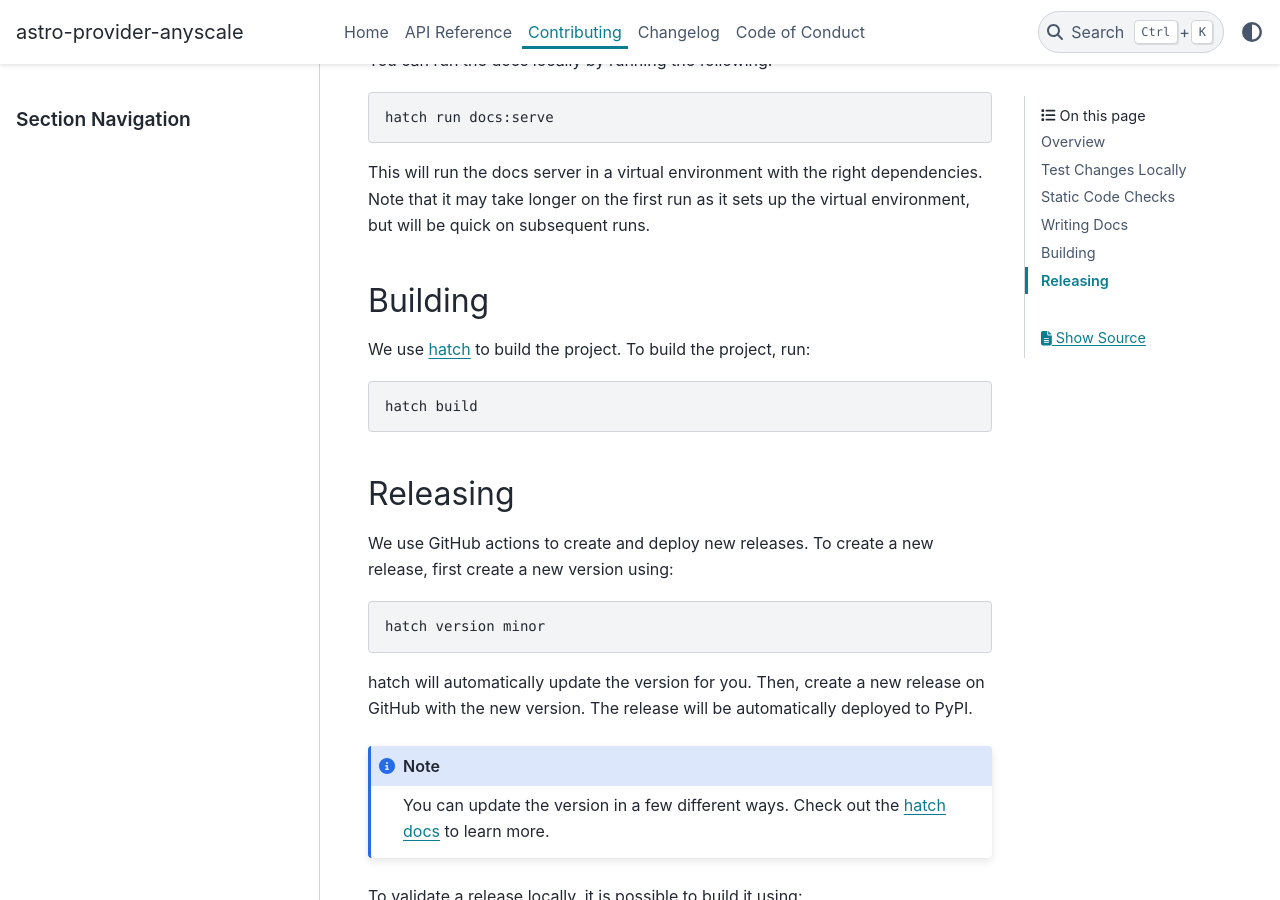
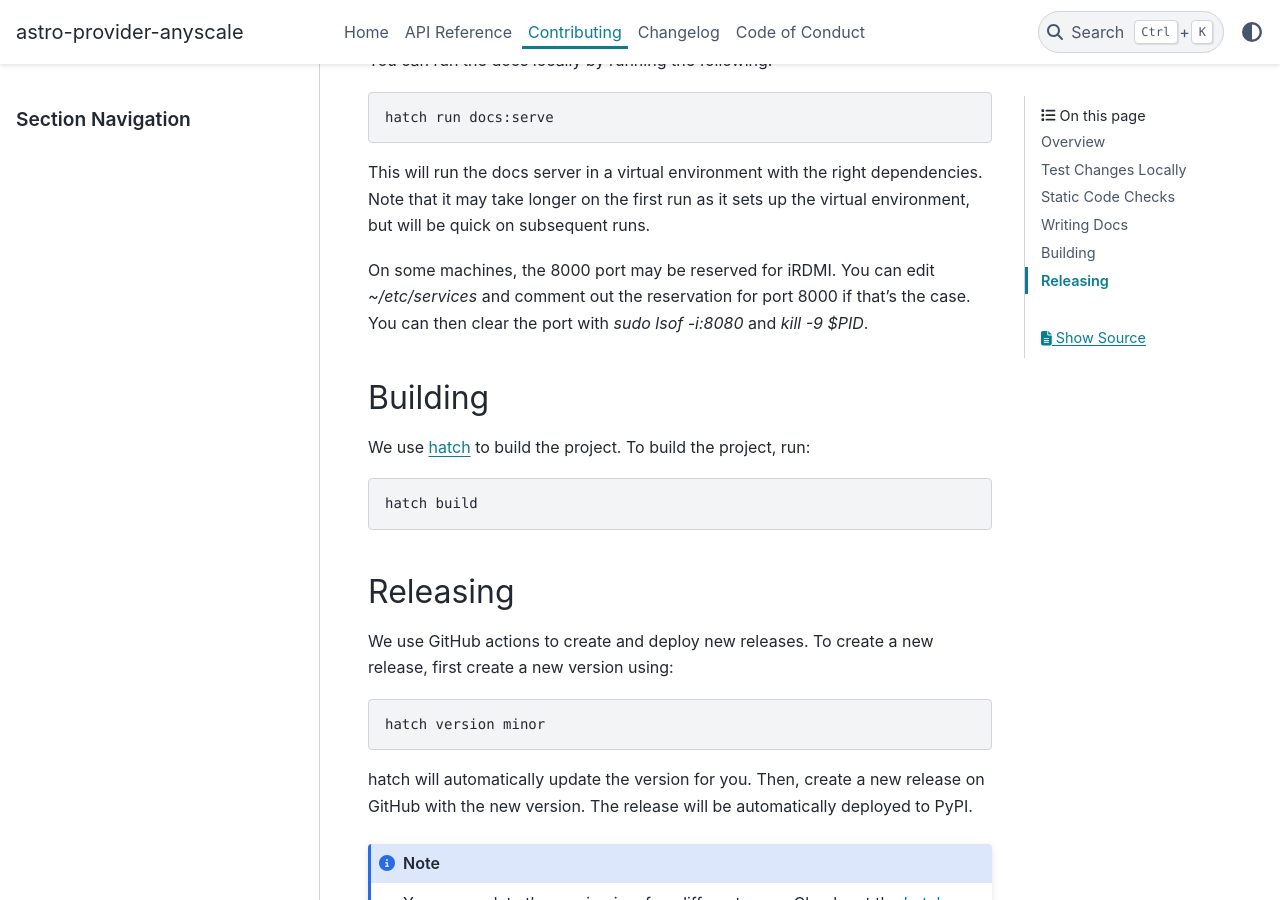
Before and after one commit to astronomer/astro-provider-anyscale, a Sphinx documentation site: the page built from docs/CONTRIBUTING.rst, in a window 1280 px wide and 900 px high, scrolled down 1933 px. Built offline with Sphinx 7.4.7 and the PyData theme 0.15.4, drawn with Linux system fonts in a browser that asks for light colours.

Commit message:
Include troubleshooting step for unavailable 8000 port.

```diff
--- a/docs/CONTRIBUTING.rst
+++ b/docs/CONTRIBUTING.rst
@@ -79,6 +79,8 @@ You can run the docs locally by running the following:
 
 This will run the docs server in a virtual environment with the right dependencies. Note that it may take longer on the first run as it sets up the virtual environment, but will be quick on subsequent runs.
 
+On some machines, the 8000 port may be reserved for iRDMI. You can edit `~/etc/services` and comment out the reservation for port 8000 if that's the case. You can then clear the port with `sudo lsof -i:8080` and `kill -9 $PID`.
+
 Building
 --------
 
```
